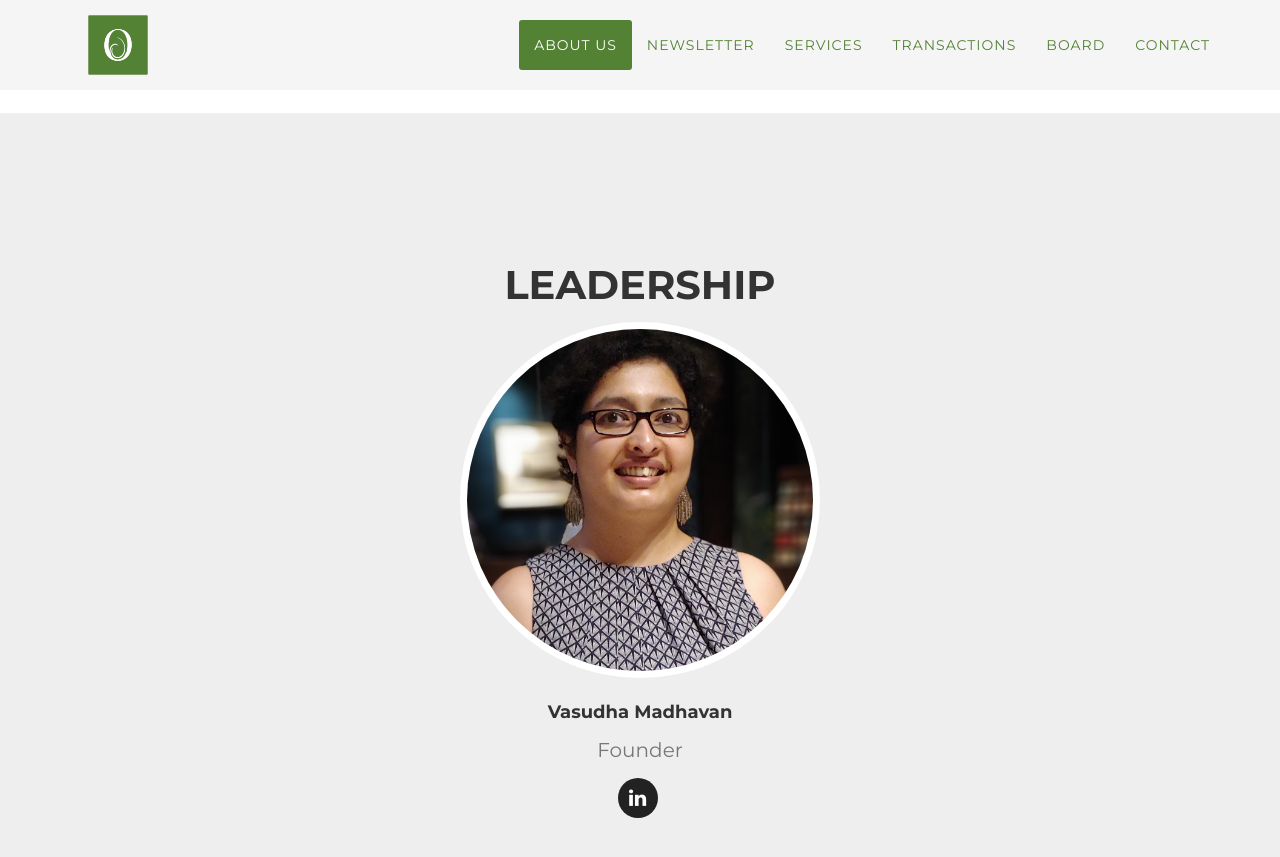
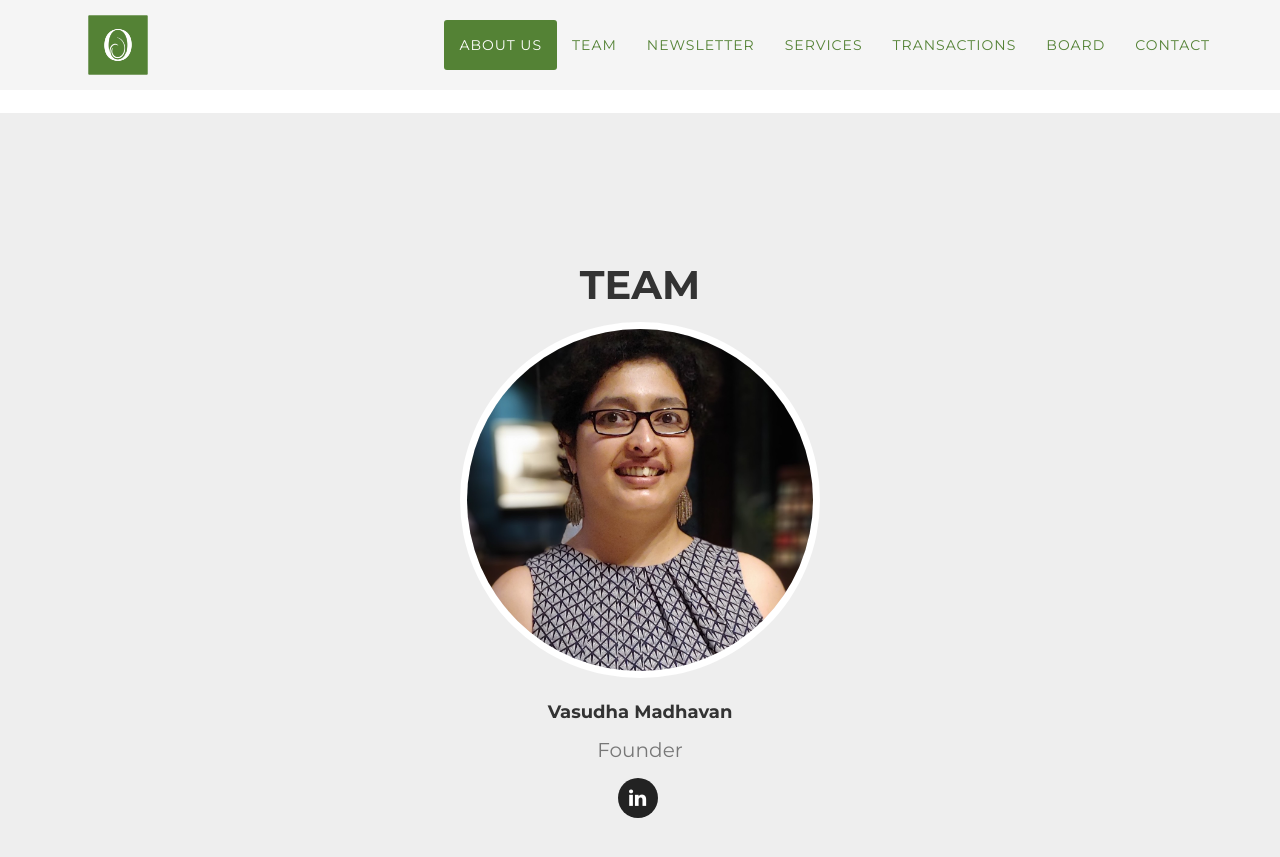
Before and after one commit to ostara-advisors/ostara-advisors.github.io, a Jekyll site: the page built from index.md, in a window 1280 px wide and 900 px high, scrolled down 1972 px. Shown: the top 857 px of the window. Built offline with Jekyll 4.4.1, drawn with Linux system fonts in a browser that asks for light colours; nearby versions of some CDN libraries; some web fonts are replaced.

Commit message:
Update team section

```diff
--- a/_layouts/home.html
+++ b/_layouts/home.html
@@ -60,6 +60,9 @@
                     </li>
                     <li>
                         <a class="page-scroll" href="#about-us">About Us</a>
+                    </li>
+                    <li>
+                        <a class="page-scroll" href="#leadership">Team</a>
                     </li>
                     <li>
                         <a href="http://ostaraadvisors.substack.com/" target="_blank">Newsletter</a>
@@ -125,7 +128,7 @@
         <div class="container">
             <div class="row">
                 <div class="col-lg-12 text-center">
-                    <h2 class="section-heading">Leadership</h2>
+                    <h2 class="section-heading">Team</h2>
                 </div>
             </div>
             <div class="row">
```
